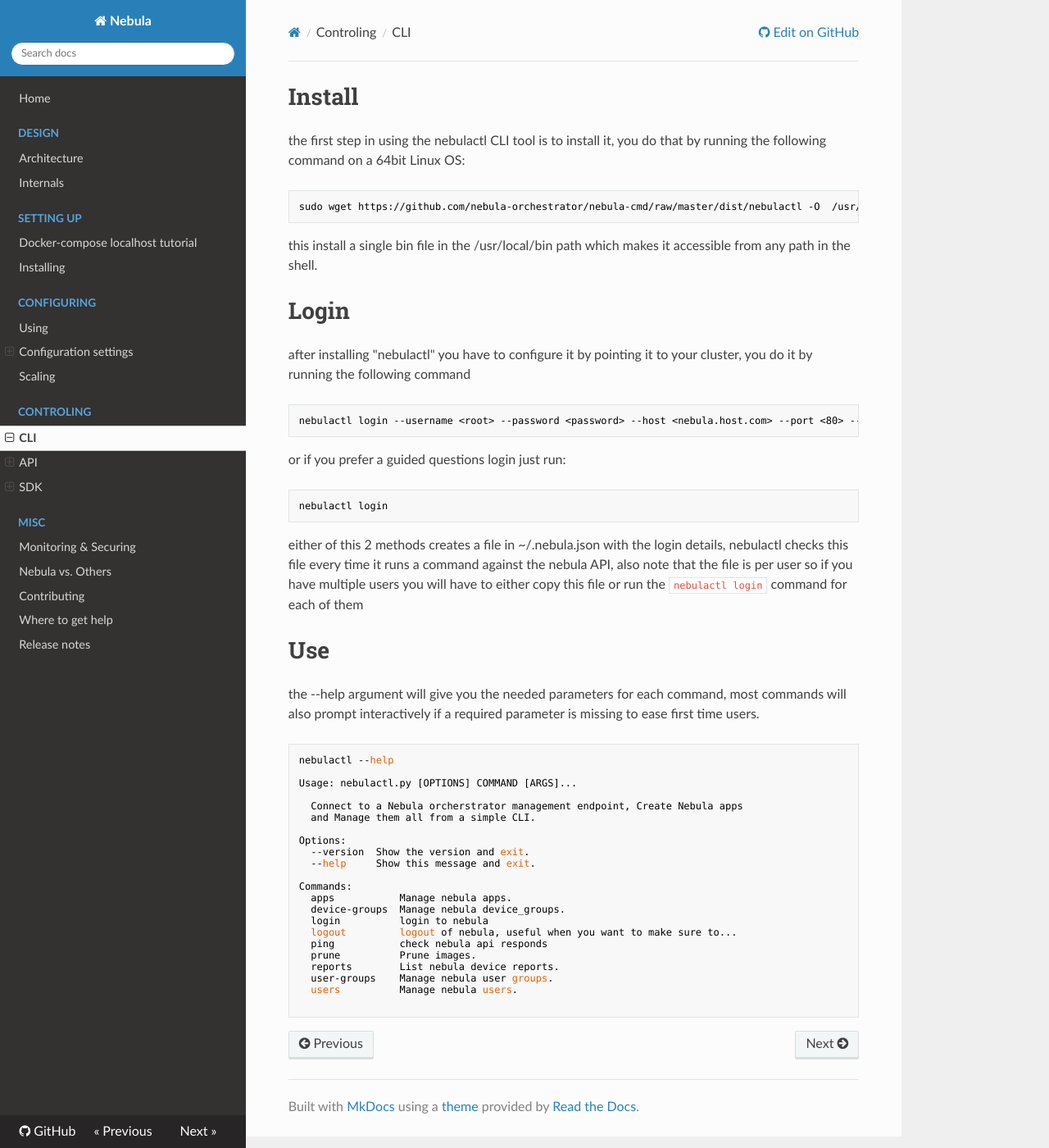
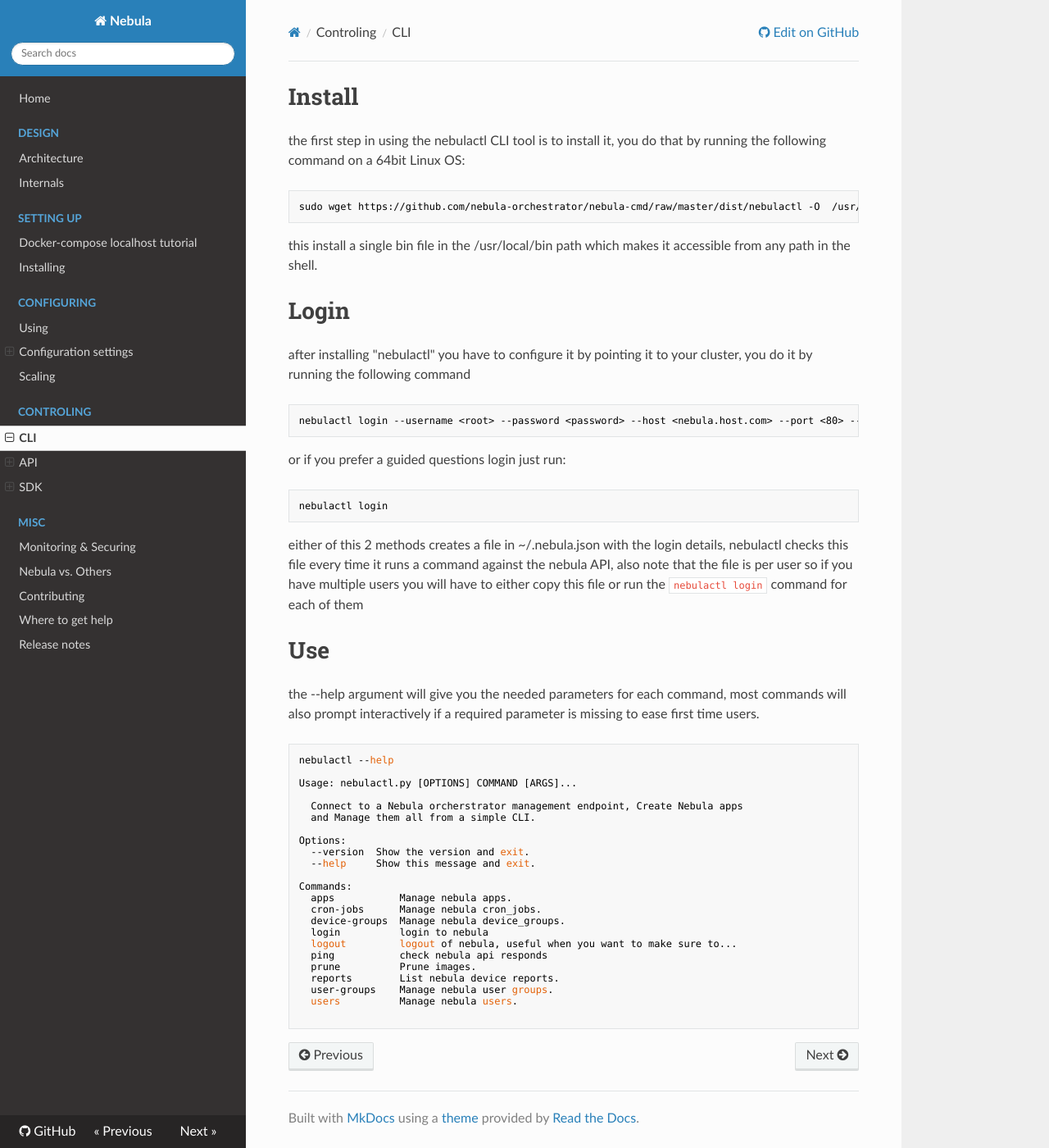
Before and after one commit to nebula-orchestrator/docs, an MkDocs documentation site: the page built from docs/cli.md, in a window 1280 px wide and 1400 px high. Shown: the whole window at 82% size. Built offline with MkDocs 1.6.1, drawn with Linux system fonts in a browser that asks for light colours; nearby versions of some CDN libraries; old or Windows-style settings are respelled for this version of MkDocs.

Commit message:
adding cli cron jobs

```diff
--- a/docs/cli.md
+++ b/docs/cli.md
@@ -39,6 +39,7 @@
 
 Commands:
   apps           Manage nebula apps.
+  cron-jobs      Manage nebula cron_jobs.
   device-groups  Manage nebula device_groups.
   login          login to nebula
   logout         logout of nebula, useful when you want to make sure to...
```
